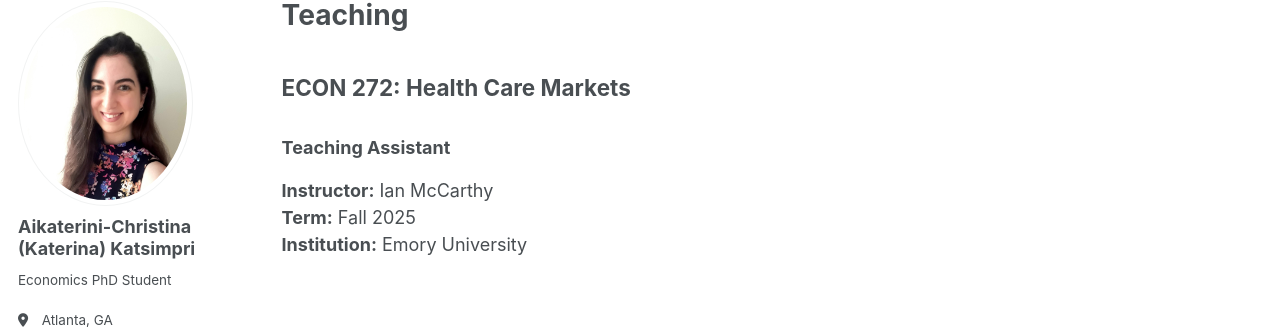
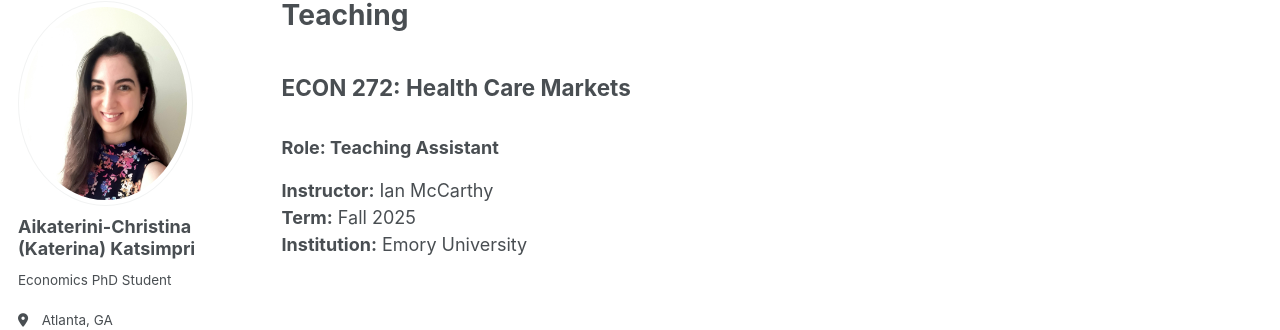
Before and after one commit to akatsim22/akatsim22.github.io, a Jekyll site: the page built from _pages/teaching.html, in a window 1280 px wide. Shown: the part 98-428 px from the top of the page. Built offline with Jekyll 4.4.1, drawn with Linux system fonts in a browser that asks for light colours; some web fonts are replaced; a script that is not in the unit is left out.

Commit message:
Update teaching.html

```diff
--- a/_pages/teaching.html
+++ b/_pages/teaching.html
@@ -14,7 +14,7 @@ author_profile: true
 {% else %}
   <article class="archive__item">
     <h2 class="archive__item-title">ECON 272: Health Care Markets</h2>
-    <h3 class="archive__item-subtitle">Teaching Assistant</h3>
+    <h3 class="archive__item-subtitle">Role: Teaching Assistant</h3>
     <p>
       <strong>Instructor:</strong> Ian McCarthy<br>
       <strong>Term:</strong> Fall 2025<br>
```
